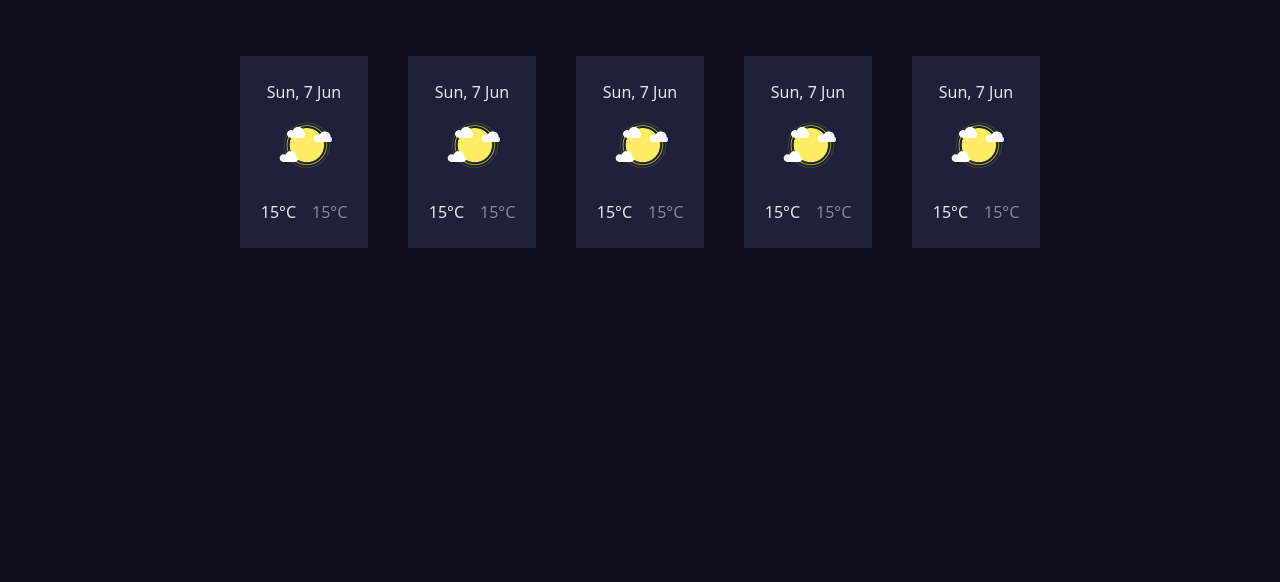
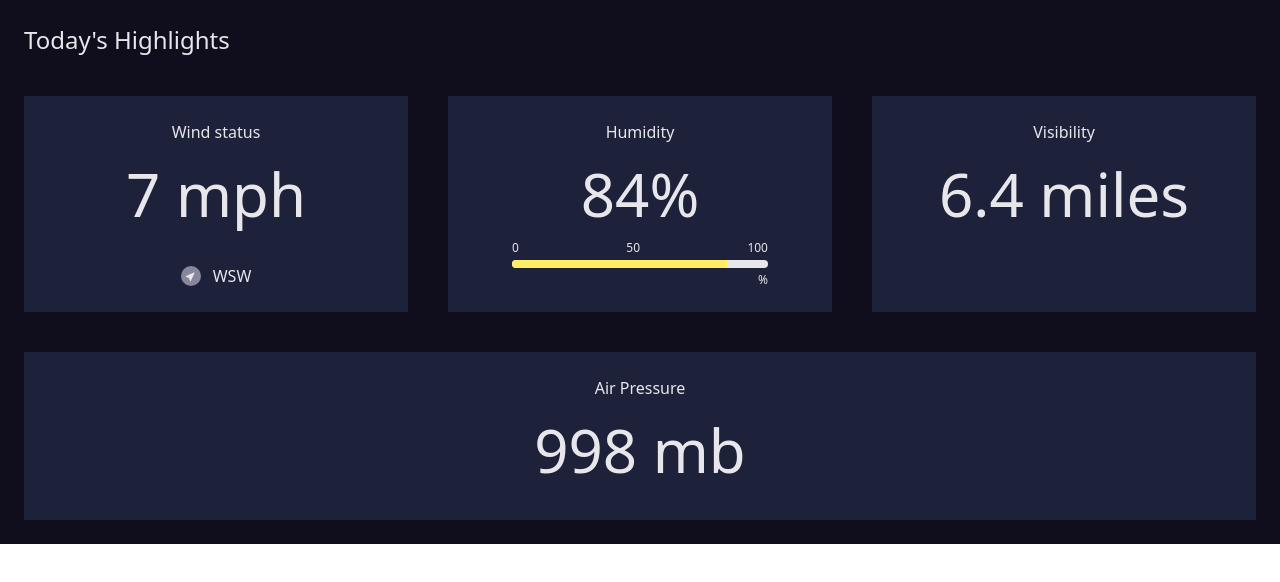
Before and after one commit to namelessolo/weather-devchallenges, a React (Create React App) app: page / in a window 1280 px wide. Shown: the top 582 px of the page. Built offline with nearby package versions, Linux system fonts and the light colour scheme; the HTML template or start-up script is replaced by a standard one.

Commit message:
finish component with placeholder data and organize folders

```diff
--- a/src/App.tsx
+++ b/src/App.tsx
@@ -1,10 +1,11 @@
-import CurrentWeather from './components/CurrentWeather/CurrentWeather';
-import DailyForecastList from './components/DailyForecastList/DailyForecastList';
+import CurrentWeather from './components/template/CurrentWeather/CurrentWeather';
+import DailyForecastList from './components/template/DailyForecastList/DailyForecastList';
+import TodaysWeatherDetails from './components/organisms/TodaysWeatherDetails/TodaysWeatherDetails';
 
 function App() {
   return (
-    <div>
-      <DailyForecastList />
+    <div className='text-white'>
+      <TodaysWeatherDetails />
     </div>
   );
 }
--- /dev/null
+++ b/src/components/organisms/AirPressure/AirPressure.tsx
@@ -0,0 +1,15 @@
+import TodaysWeatherContainer from '../../template/TodaysWeatherContainer/TodaysWeatherContainer';
+
+type Props = {
+  airPressure: number;
+};
+
+const AirPressure: React.FC<Props> = ({ airPressure }) => {
+  return (
+    <TodaysWeatherContainer title='Air Pressure'>
+      <p className='text-6xl pb-4'>{airPressure} mb</p>
+    </TodaysWeatherContainer>
+  );
+};
+
+export default AirPressure;
--- /dev/null
+++ b/src/components/organisms/Humidity/Humidity.tsx
@@ -0,0 +1,28 @@
+import TodaysWeatherContainer from '../../template/TodaysWeatherContainer/TodaysWeatherContainer';
+
+type Props = {
+  humidity: number;
+};
+
+const Humidity: React.FC<Props> = ({ humidity }) => {
+  return (
+    <TodaysWeatherContainer title='Humidity'>
+      <p className='text-6xl pb-4'>{humidity}%</p>
+      <div className='w-2/3'>
+        <div className='flex justify-between text-xs'>
+          <span>0</span>
+          <span>50</span>
+          <span>100</span>
+        </div>
+        <div className='relative bg-white h-2 rounded-lg overflow-hidden my-1'>
+          <div className='absolute h-full w-[84%] bg-yellow'></div>
+        </div>
+        <div className='flex justify-end text-xs'>
+          <span>%</span>
+        </div>
+      </div>
+    </TodaysWeatherContainer>
+  );
+};
+
+export default Humidity;
--- /dev/null
+++ b/src/components/organisms/TodaysWeatherDetails/TodaysWeatherDetails.tsx
@@ -0,0 +1,20 @@
+import Wind from '../Wind/Wind';
+import Humidity from '../Humidity/Humidity';
+import Visibility from '../Visibility/Visibility';
+import AirPressure from '../AirPressure/AirPressure';
+
+const TodaysWeatherDetails = () => {
+  return (
+    <div className='bg-background flex flex-col gap-10 p-6'>
+      <h2 className='text-2xl'>Today's Highlights</h2>
+      <div className='flex gap-10 flex-wrap'>
+        <Wind windSpeed={7} direction='WSW' />
+        <Humidity humidity={84} />
+        <Visibility visibility={6.4} />
+        <AirPressure airPressure={998} />
+      </div>
+    </div>
+  );
+};
+
+export default TodaysWeatherDetails;
--- /dev/null
+++ b/src/components/organisms/Visibility/Visibility.tsx
@@ -0,0 +1,15 @@
+import TodaysWeatherContainer from '../../template/TodaysWeatherContainer/TodaysWeatherContainer';
+
+type Props = {
+  visibility: number;
+};
+
+const Visibility: React.FC<Props> = ({ visibility }) => {
+  return (
+    <TodaysWeatherContainer title='Visibility'>
+      <p className='text-6xl pb-4'>{visibility} miles</p>
+    </TodaysWeatherContainer>
+  );
+};
+
+export default Visibility;
--- /dev/null
+++ b/src/components/organisms/Wind/Wind.tsx
@@ -0,0 +1,23 @@
+import TodaysWeatherContainer from '../../template/TodaysWeatherContainer/TodaysWeatherContainer';
+import { TiLocationArrow } from 'react-icons/ti';
+
+type Props = {
+  windSpeed: number;
+  direction: string;
+};
+
+const Wind: React.FC<Props> = ({ windSpeed, direction }) => {
+  return (
+    <TodaysWeatherContainer title='Wind status'>
+      <p className='text-6xl pb-10'>{windSpeed} mph</p>
+      <div className='flex items-center gap-3'>
+        <div className='w-5 h-5 rounded-full bg-gray grid place-items-center'>
+          <TiLocationArrow />
+        </div>
+        <p>{direction}</p>
+      </div>
+    </TodaysWeatherContainer>
+  );
+};
+
+export default Wind;
--- a/src/components/CurrentWeather/CurrentWeather.tsx
+++ b/src/components/template/CurrentWeather/CurrentWeather.tsx
@@ -1,6 +1,6 @@
-import SearchPlacesButton from '../atoms/SearchPlacesButton/SearchPlacesButton';
-import LocationButton from '../atoms/LocationButton/LocationButton';
-import CurrentWeatherImage from '../atoms/CurrentWeatherImage/CurrentWeatherImage';
+import SearchPlacesButton from '../../atoms/SearchPlacesButton/SearchPlacesButton';
+import LocationButton from '../../atoms/LocationButton/LocationButton';
+import CurrentWeatherImage from '../../atoms/CurrentWeatherImage/CurrentWeatherImage';
 
 const CurrentWeather = () => {
   return (
--- a/src/components/DailyForecastList/DailyForecastList.tsx
+++ b/src/components/template/DailyForecastList/DailyForecastList.tsx
@@ -1,4 +1,4 @@
-import DailyForecast from '../DailyForecast/DailyForecast';
+import DailyForecast from '../../organisms/DailyForecast/DailyForecast';
 
 const DailyForecastList = () => {
   return (
--- /dev/null
+++ b/src/components/template/TodaysWeatherContainer/TodaysWeatherContainer.tsx
@@ -0,0 +1,15 @@
+type Props = {
+  title: string;
+  children: JSX.Element | JSX.Element[];
+};
+
+const TodaysWeatherContainer: React.FC<Props> = ({ children, title }) => {
+  return (
+    <div className='bg-front w-80 flex flex-col items-center py-6 basis-80 flex-1'>
+      <h2 className='pb-5'>{title}</h2>
+      {children}
+    </div>
+  );
+};
+
+export default TodaysWeatherContainer;
```
Also changed, not shown: src/components/organisms/DailyForecast/DailyForecast.tsx (renamed from src/components/DailyForecast/DailyForecast.tsx).
